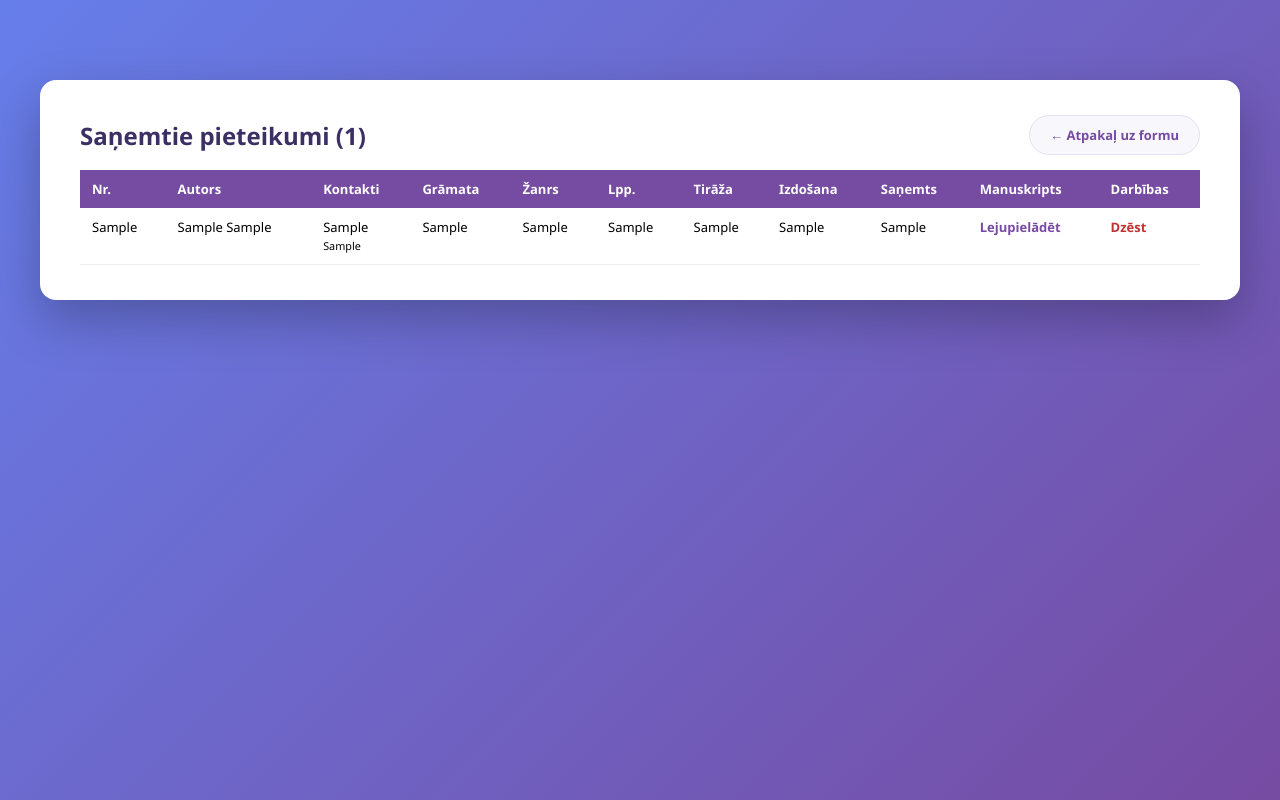
After one commit to NiKeishaMusician/AUTORA-PIETEIKUMA-UN-MANUSKRIPTA-SISTEMA, a PHP site: page /admin.php in a window 1280 px wide. The commit adds this page. Run offline with PHP 8.4, Linux system fonts and the light colour scheme; tables that the repository leaves empty or names only in its code hold one stand-in row (values such as "Sample post").

Commit message:
Izdevnieciba

```diff
--- /dev/null
+++ b/admin.php
@@ -0,0 +1,74 @@
+<?php
+require 'db.php';
+
+$pieteikumi = $pdo->query('SELECT * FROM pieteikumi ORDER BY id DESC')->fetchAll();
+?>
+<!DOCTYPE html>
+<html lang="lv">
+<head>
+  <meta charset="UTF-8">
+  <meta name="viewport" content="width=device-width, initial-scale=1">
+  <title>Administrācija — Pieteikumi</title>
+  <link rel="stylesheet" href="style.css">
+</head>
+<body>
+  <div class="admin-apvalks">
+    <div style="display: flex; justify-content: space-between; align-items: center; margin-bottom: 15px;">
+      <h2 style="margin: 0;">Saņemtie pieteikumi (<?= count($pieteikumi) ?>)</h2>
+      <a href="index.html" class="nav-poga-admin">← Atpakaļ uz formu</a>
+    </div>
+
+    <?php if (empty($pieteikumi)): ?>
+      <p>Pagaidām nav neviena pieteikuma.</p>
+    <?php else: ?>
+      <table class="admin-tabula">
+        <thead>
+          <tr>
+            <th>Nr.</th>
+            <th>Autors</th>
+            <th>Kontakti</th>
+            <th>Grāmata</th>
+            <th>Žanrs</th>
+            <th>Lpp.</th>
+            <th>Tirāža</th>
+            <th>Izdošana</th>
+            <th>Saņemts</th>
+            <th>Manuskripts</th>
+            <th>Darbības</th>
+          </tr>
+        </thead>
+        <tbody>
+          <?php foreach ($pieteikumi as $p): ?>
+            <tr>
+              <td><?= htmlspecialchars($p['pieteikuma_nr']) ?></td>
+              <td><?= htmlspecialchars($p['vards'] . ' ' . $p['uzvards']) ?></td>
+              <td>
+                <?= htmlspecialchars($p['epasts']) ?><br>
+                <small><?= htmlspecialchars($p['talrunis']) ?></small>
+              </td>
+              <td><?= htmlspecialchars($p['nosaukums']) ?></td>
+              <td><?= htmlspecialchars($p['zanrs']) ?></td>
+              <td><?= htmlspecialchars($p['lappusu_skaits']) ?></td>
+              <td><?= htmlspecialchars($p['tiraza']) ?></td>
+              <td><?= htmlspecialchars($p['izdosanas_laiks']) ?></td>
+              <td><?= htmlspecialchars($p['sanemts_datums']) ?></td>
+              <td>
+                <a href="<?= htmlspecialchars($p['faila_cels']) ?>" target="_blank" class="lejupieladet">
+                  Lejupielādēt
+                </a>
+              </td>
+              <td>
+                <a href="dzest.php?id=<?= $p['id'] ?>"
+                   class="dzest-poga"
+                   onclick="return confirm('Vai tiešām dzēst pieteikumu no <?= htmlspecialchars($p['vards'] . ' ' . $p['uzvards']) ?>?');">
+                  Dzēst
+                </a>
+              </td>
+            </tr>
+          <?php endforeach; ?>
+        </tbody>
+      </table>
+    <?php endif; ?>
+  </div>
+</body>
+</html>
--- a/index.html
+++ b/index.html
@@ -7,6 +7,10 @@
   <link rel="stylesheet" href="style.css">
 </head>
 <body>
+<div class="nav-josla">
+  <a href="admin.php" class="nav-poga">🛠 Administrācijas panelis</a>
+</div>
+
 <form id="forma" action="submit.php" method="post" enctype="multipart/form-data">
   <h2>Grāmatas izdošanas pieteikums</h2>
   <div id="kludas"></div>
--- a/paldies.php
+++ b/paldies.php
@@ -8,6 +8,10 @@
   <link rel="stylesheet" href="style.css">
 </head>
 <body>
+  <div class="nav-josla">
+    <a href="admin.php" class="nav-poga">🛠 Administrācijas panelis</a>
+  </div>
+
   <div class="paldies-karte">
     <div class="ikona">✓</div>
     <h2>Paldies! Jūsu pieteikums ir saņemts.</h2>
--- a/style.css
+++ b/style.css
@@ -186,3 +214,85 @@ button:hover {
   transform: translateY(-2px);
   box-shadow: 0 10px 20px rgba(118, 75, 162, 0.35);
 }
+
+/* ===== ADMINISTRĀCIJAS LAPA (admin.php) ===== */
+
+.admin-apvalks {
+  max-width: 1200px;
+  margin: 40px auto;
+  background: #ffffff;
+  padding: 35px 40px;
+  border-radius: 16px;
+  box-shadow: 0 20px 50px rgba(0, 0, 0, 0.25);
+  overflow-x: auto;
+}
+
+.admin-apvalks h2 {
+  color: #3b2f63;
+  margin-top: 0;
+}
+
+.admin-tabula {
+  width: 100%;
+  border-collapse: collapse;
+  font-size: 13px;
+}
+
+.admin-tabula th {
+  background: #764ba2;
+  color: #fff;
+  padding: 10px 12px;
+  text-align: left;
+  white-space: nowrap;
+}
+
+.admin-tabula td {
+  padding: 10px 12px;
+  border-bottom: 1px solid #eee;
+  vertical-align: top;
+}
+
+.admin-tabula tr:hover {
+  background: #f8f7fc;
+}
+
+.lejupieladet {
+  color: #764ba2;
+  font-weight: 600;
+  text-decoration: none;
+}
+
+.lejupieladet:hover {
+  text-decoration: underline;
+}
+
+.dzest-poga {
+  color: #c53030;
+  font-weight: 600;
+  text-decoration: none;
+  font-size: 13px;
+}
+
+.dzest-poga:hover {
+  text-decoration: underline;
+}
+
+.nav-poga-admin {
+  display: inline-flex;
+  align-items: center;
+  gap: 6px;
+  background: #f8f7fc;
+  color: #764ba2;
+  font-size: 13px;
+  font-weight: 600;
+  text-decoration: none;
+  padding: 10px 20px;
+  border-radius: 30px;
+  border: 1px solid #e4e0f2;
+  transition: background 0.2s, transform 0.15s;
+}
+
+.nav-poga-admin:hover {
+  background: #eee9f8;
+  transform: translateY(-2px);
+}
```
Also changed, not shown: other parts of style.css (+29 -1 lines), dzest.php (added, +28 -0 lines), 3 other files.
